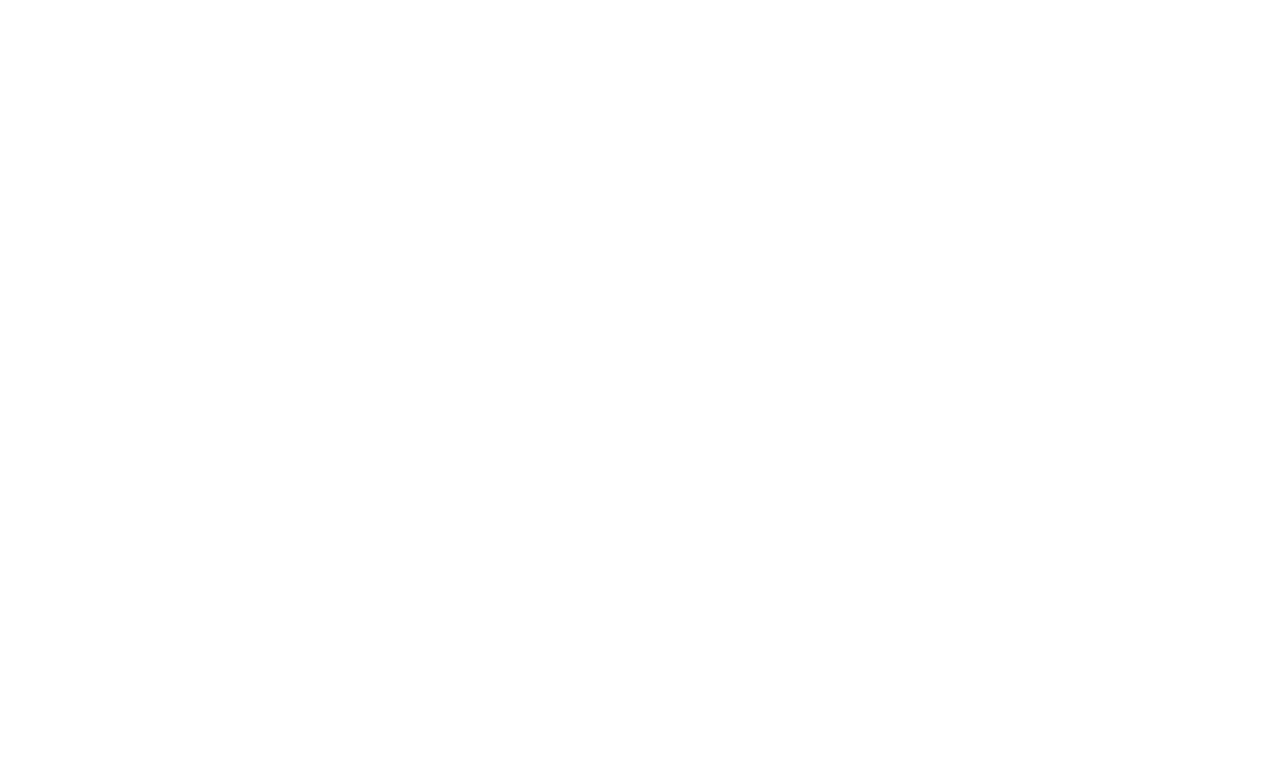
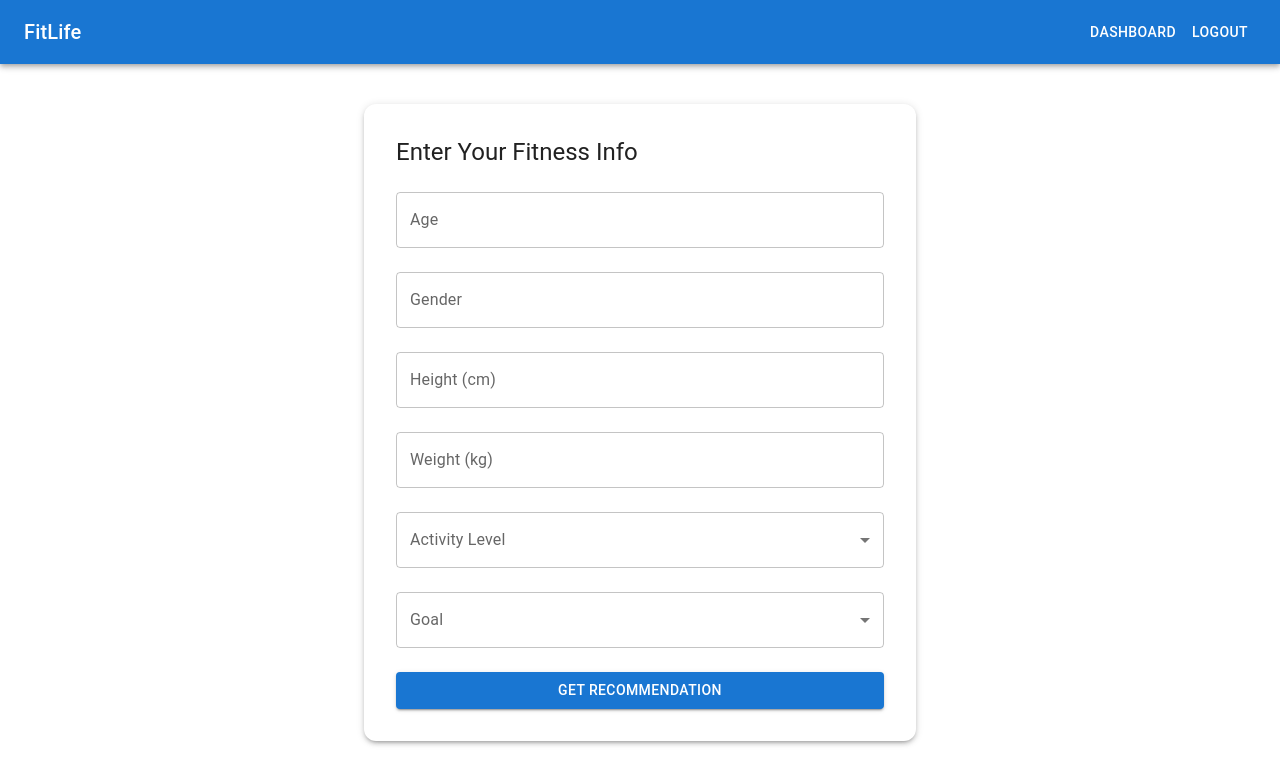
Before and after one commit to rishavranjan943/Fitness_Frontend, a React (Create React App) app: page /predict in a window 1280 px wide. Before the commit this address had no page. Shown: the top 784 px of the page. Built offline with nearby package versions, Linux system fonts and the light colour scheme; sample sign-in values are in the browser's storage.

Commit message:
Added Prediction

```diff
--- a/src/App.js
+++ b/src/App.js
@@ -1,15 +1,17 @@
 import { BrowserRouter, Routes, Route, useNavigate } from "react-router-dom";
-import { useEffect } from "react";
+import { useEffect, useState } from "react";
 import Home from "./pages/Home";
 import Login from "./pages/Login";
 import Register from "./pages/Register";
 import Dashboard from "./pages/Dashboard";
 import ProtectedRoute from "./components/ProtectedRoute";
-
-
+import PredictForm from "./components/PredictForm";
+import PredictionHistory from "./components/PredictionHistory";
+import Navbar from './components/Navbar';
 
 function TokenHandler() {
   const navigate = useNavigate();
+
   useEffect(() => {
     const token = new URLSearchParams(window.location.search).get("token");
     if (token) {
@@ -17,22 +19,51 @@ function TokenHandler() {
       navigate("/dashboard");
     }
   }, []);
+
   return null;
 }
 
 export default function App() {
+  const [isLoggedIn, setIsLoggedIn] = useState(false);
+
+  useEffect(() => {
+    // Check if token exists
+    const token = localStorage.getItem("jwt");
+    setIsLoggedIn(!!token);
+  }, []);
+
   return (
     <BrowserRouter>
       <TokenHandler />
+      {isLoggedIn && <Navbar />}
       <Routes>
         <Route path="/" element={<Home />} />
         <Route path="/login" element={<Login />} />
         <Route path="/register" element={<Register />} />
-        <Route path="/dashboard" element={
-          <ProtectedRoute>
-            <Dashboard/>
-          </ProtectedRoute>
-        } />
+        <Route
+          path="/dashboard"
+          element={
+            <ProtectedRoute>
+              <Dashboard />
+            </ProtectedRoute>
+          }
+        />
+        <Route
+          path="/predict"
+          element={
+            <ProtectedRoute>
+              <PredictForm />
+            </ProtectedRoute>
+          }
+        />
+        <Route
+          path="/history"
+          element={
+            <ProtectedRoute>
+              <PredictionHistory />
+            </ProtectedRoute>
+          }
+        />
       </Routes>
     </BrowserRouter>
   );
--- /dev/null
+++ b/src/components/Navbar.js
@@ -0,0 +1,46 @@
+import React, { useEffect, useState } from "react";
+import { AppBar, Toolbar, Typography, Button, Box } from "@mui/material";
+import { useNavigate, useLocation } from "react-router-dom";
+
+const Navbar = () => {
+  const [isLoggedIn, setIsLoggedIn] = useState(false);
+  const navigate = useNavigate();
+  const location = useLocation();
+
+  useEffect(() => {
+    const token = localStorage.getItem("jwt");
+    setIsLoggedIn(!!token);
+  }, [location.pathname]);
+
+  const handleLogout = () => {
+    localStorage.removeItem("jwt");
+    navigate("/");
+  };
+
+  if (!isLoggedIn) return null;
+
+  return (
+    <AppBar position="static" color="primary">
+      <Toolbar>
+        <Typography
+          variant="h6"
+          sx={{ flexGrow: 1, cursor: "pointer" }}
+          onClick={() => navigate("/dashboard")}
+        >
+          FitLife
+        </Typography>
+
+        <Box>
+          <Button color="inherit" onClick={() => navigate("/dashboard")}>
+            Dashboard
+          </Button>
+          <Button color="inherit" onClick={handleLogout}>
+            Logout
+          </Button>
+        </Box>
+      </Toolbar>
+    </AppBar>
+  );
+};
+
+export default Navbar;
--- /dev/null
+++ b/src/components/PredictForm.js
@@ -0,0 +1,166 @@
+import { useState } from "react";
+import {
+  Container,
+  Typography,
+  TextField,
+  Button,
+  MenuItem,
+  Paper,
+} from "@mui/material";
+import { useNavigate } from "react-router-dom";
+
+const activityLevels = ["Sedentary", "Moderate", "Active"];
+const goals = ["Lose", "Maintain", "Gain"];
+
+export default function PredictForm() {
+  const [formData, setFormData] = useState({
+    age: "",
+    gender: "",
+    height: "",
+    weight: "",
+    activityLevel: "",
+    goal: "",
+  });
+
+  const [result, setResult] = useState(null);
+  const [loading, setLoading] = useState(false);
+  const navigate = useNavigate();
+
+  const handleChange = (e) => {
+    setFormData((prev) => ({
+      ...prev,
+      [e.target.name]: e.target.value,
+    }));
+  };
+
+  const handleSubmit = async (e) => {
+    e.preventDefault();
+    const token = localStorage.getItem("jwt");
+
+    const { age, gender, height, weight, activityLevel, goal } = formData;
+
+    // Basic validation
+    if (!age || !gender || !height || !weight || !activityLevel || !goal) {
+      return alert("Please fill out all fields.");
+    }
+
+    try {
+      setLoading(true);
+      const res = await fetch("http://localhost:4000/api/predict", {
+        method: "POST",
+        headers: {
+          "Content-Type": "application/json",
+          Authorization: `Bearer ${token}`,
+        },
+        body: JSON.stringify(formData),
+      });
+
+      const data = await res.json();
+      setResult(data);
+      setLoading(false);
+    } catch (error) {
+      console.error("Prediction error:", error);
+      setLoading(false);
+    }
+  };
+
+  return (
+    <Container maxWidth="sm" sx={{ mt: 5 }}>
+      <Paper elevation={3} sx={{ p: 4, borderRadius: 3 }}>
+        <Typography variant="h5" gutterBottom>
+          Enter Your Fitness Info
+        </Typography>
+
+        <form onSubmit={handleSubmit}>
+          <TextField
+            fullWidth
+            label="Age"
+            name="age"
+            type="number"
+            margin="normal"
+            value={formData.age}
+            onChange={handleChange}
+          />
+          <TextField
+            fullWidth
+            label="Gender"
+            name="gender"
+            margin="normal"
+            value={formData.gender}
+            onChange={handleChange}
+          />
+          <TextField
+            fullWidth
+            label="Height (cm)"
+            name="height"
+            type="number"
+            margin="normal"
+            value={formData.height}
+            onChange={handleChange}
+          />
+          <TextField
+            fullWidth
+            label="Weight (kg)"
+            name="weight"
+            type="number"
+            margin="normal"
+            value={formData.weight}
+            onChange={handleChange}
+          />
+          <TextField
+            select
+            fullWidth
+            label="Activity Level"
+            name="activityLevel"
+            margin="normal"
+            value={formData.activityLevel}
+            onChange={handleChange}
+          >
+            {activityLevels.map((level) => (
+              <MenuItem key={level} value={level}>
+                {level}
+              </MenuItem>
+            ))}
+          </TextField>
+          <TextField
+            select
+            fullWidth
+            label="Goal"
+            name="goal"
+            margin="normal"
+            value={formData.goal}
+            onChange={handleChange}
+          >
+            {goals.map((g) => (
+              <MenuItem key={g} value={g}>
+                {g}
+              </MenuItem>
+            ))}
+          </TextField>
+
+          <Button
+            type="submit"
+            variant="contained"
+            fullWidth
+            sx={{ mt: 2 }}
+            disabled={loading}
+          >
+            {loading ? "Loading..." : "Get Recommendation"}
+          </Button>
+        </form>
+
+        {result && (
+          <Paper elevation={2} sx={{ mt: 4, p: 3 }}>
+            <Typography variant="h6">Prediction Result:</Typography>
+            <Typography>
+              <strong>Calories:</strong> {result.calories} kcal
+            </Typography>
+            <Typography>
+              <strong>Workout:</strong> {result.workout}
+            </Typography>
+          </Paper>
+        )}
+      </Paper>
+    </Container>
+  );
+}
--- /dev/null
+++ b/src/components/PredictionHistory.js
@@ -0,0 +1,45 @@
+import { useEffect, useState } from "react";
+import { Container, Typography, Paper } from "@mui/material";
+
+export default function PredictionHistory() {
+  const [predictions, setPredictions] = useState([]);
+
+  useEffect(() => {
+    const fetchHistory = async () => {
+      const token = localStorage.getItem("jwt");
+      const res = await fetch("http://localhost:4000/api/predict/history", {
+        headers: { Authorization: `Bearer ${token}` }
+      });
+      const data = await res.json();
+      setPredictions(data);
+    };
+
+    fetchHistory();
+  }, []);
+
+  return (
+    <Container maxWidth="sm" sx={{ mt: 5 }}>
+      <Typography variant="h4" gutterBottom>
+        Your Fitness History
+      </Typography>
+
+      {predictions.length === 0 ? (
+        <Typography>No predictions yet.</Typography>
+      ) : (
+        predictions.map((pred, idx) => (
+          <Paper key={idx} elevation={2} sx={{ p: 2, my: 2 }}>
+            <Typography variant="body1">
+              <strong>Date:</strong> {new Date(pred.createdAt).toLocaleString()}
+            </Typography>
+            <Typography variant="body1">
+              <strong>Calories:</strong> {pred.calories} kcal
+            </Typography>
+            <Typography variant="body1">
+              <strong>Workout:</strong> {pred.workout}
+            </Typography>
+          </Paper>
+        ))
+      )}
+    </Container>
+  );
+}
--- a/src/pages/Dashboard.js
+++ b/src/pages/Dashboard.js
@@ -1,6 +1,6 @@
 import { useEffect, useState } from "react";
 import { useNavigate } from "react-router-dom";
-import { Container, Typography, Button } from "@mui/material";
+import { Container, Typography, Button, Box, Paper } from "@mui/material";
 
 export default function Dashboard() {
     const [email, setEmail] = useState("");
@@ -25,14 +25,52 @@ export default function Dashboard() {
     };
 
     return (
-    <Container sx={{ textAlign: "center", mt: 10 }}>
-      <Typography variant="h4" gutterBottom>Dashboard</Typography>
-      <Typography variant="body1" gutterBottom>
-        Logged in as: <strong>{email}</strong>
+        <Container maxWidth="sm" sx={{ mt: 8 }}>
+
+
+            <Typography variant="h4" gutterBottom>
+                Welcome <strong>{email}</strong>
             </Typography>
-      <Button variant="contained" color="error" onClick={logout}>
-        Logout
+
+
+
+            <Paper elevation={3} sx={{ p: 4, mt: 5, borderRadius: 3 }}>
+                <Typography variant="h5" gutterBottom color="secondary">
+                    Personalized Fitness Assistant
+                </Typography>
+
+                <Typography variant="body2" gutterBottom>
+                    Get customized workout and calorie recommendations based on your body data and goal.
+                </Typography>
+
+                <Button
+                    variant="contained"
+                    color="primary"
+                    sx={{ mt: 2 }}
+                    onClick={() => navigate("/history")}
+                >
+                    Fitness History
                 </Button>
+            </Paper>
+
+            <Paper elevation={3} sx={{ p: 4, mt: 5, borderRadius: 3 }}>
+            <Typography variant="h5" gutterBottom color="secondary">
+                Personalized Fitness Assistant
+            </Typography>
+
+            <Typography variant="body2" gutterBottom>
+                Get customized workout and calorie recommendations based on your body data and goal.
+            </Typography>
+
+            <Button
+                variant="contained"
+                color="primary"
+                sx={{ mt: 2 }}
+                onClick={() => navigate("/predict")}
+            >
+                Get Fitness Recommendation
+            </Button>
+        </Paper>
         </Container>
     );
 }
```
Lines whose indentation alone changed are shown as unchanged.
